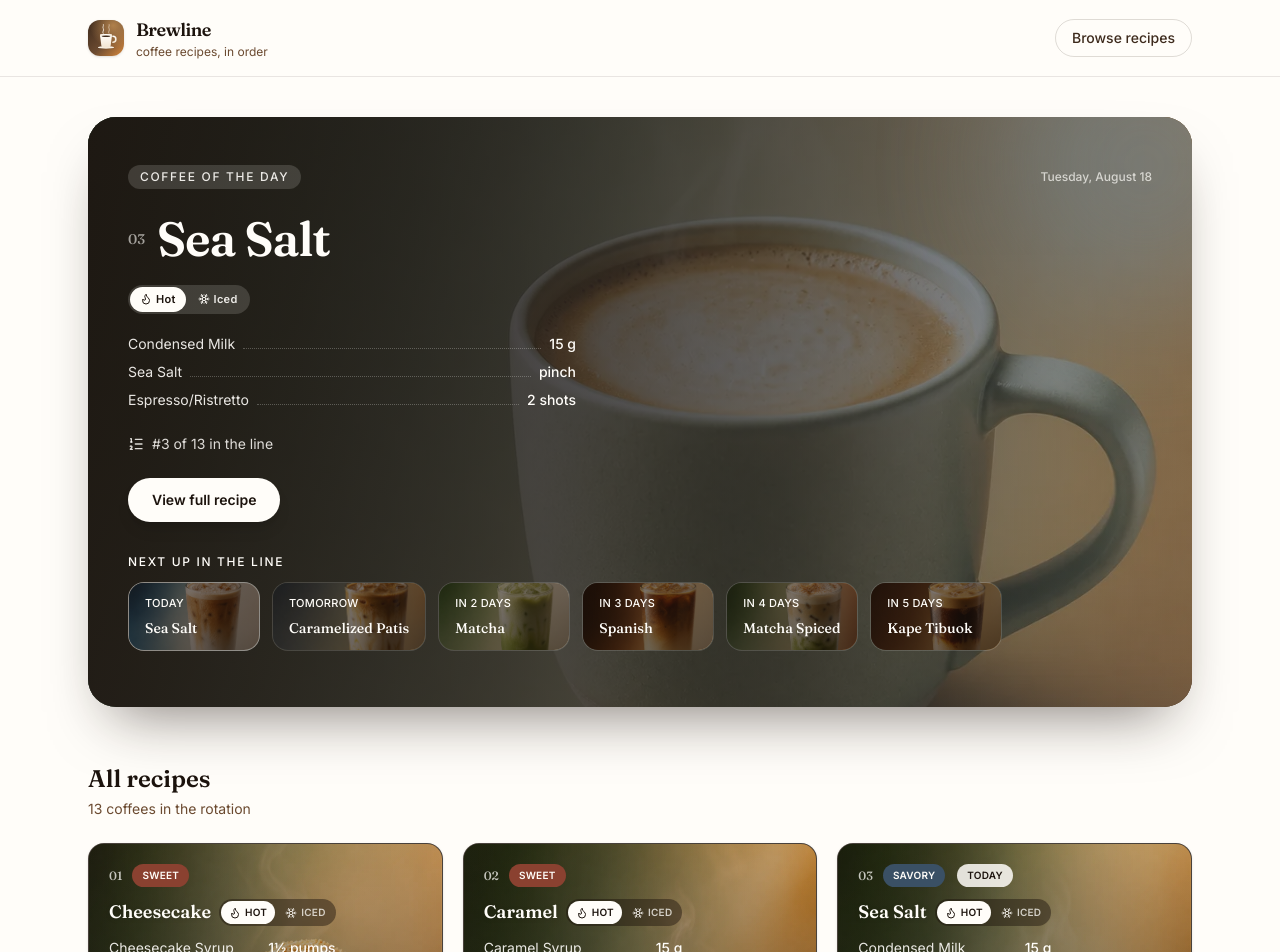
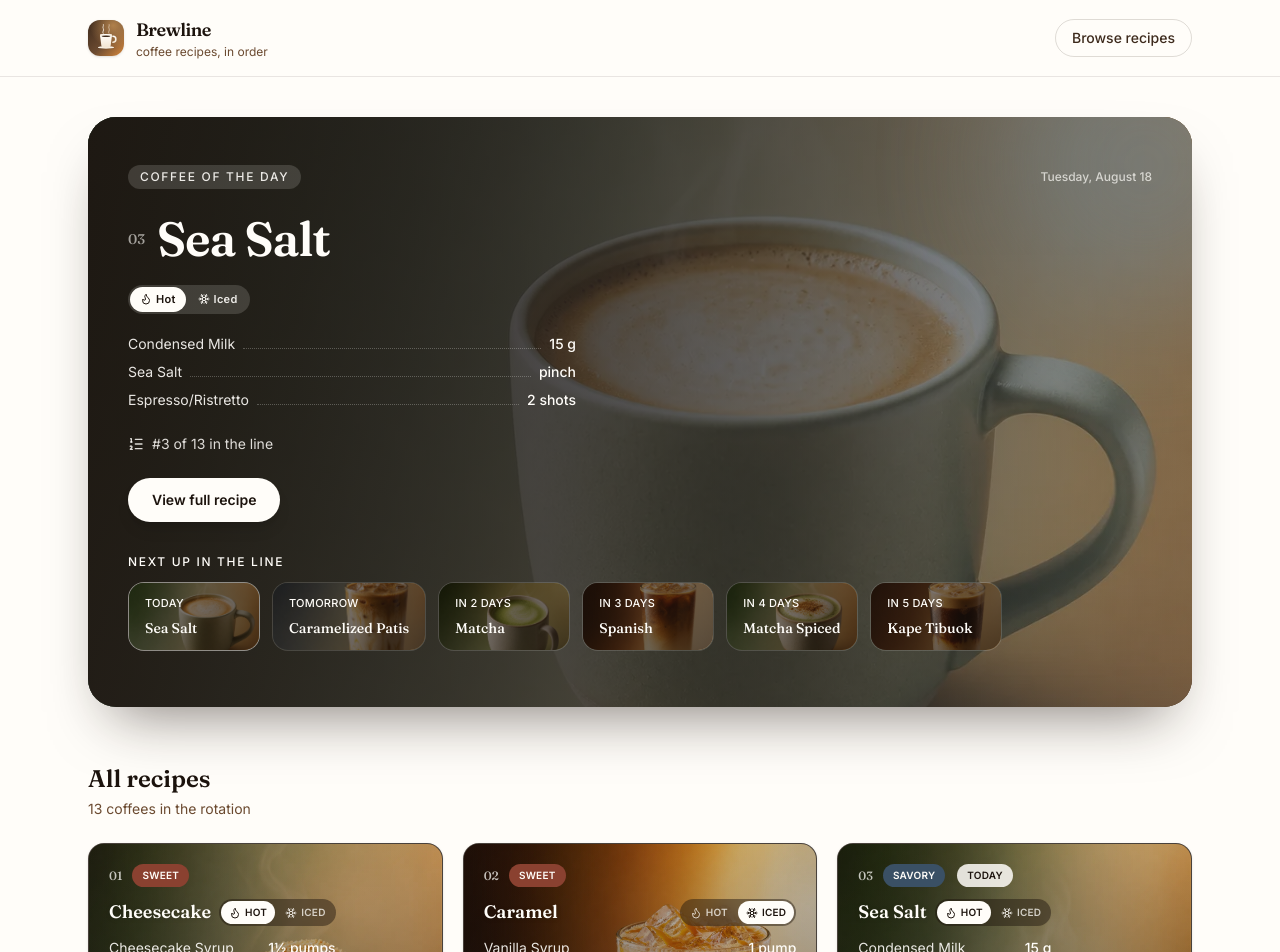
Before and after one commit to lucky0559/coffee-recipes, a React (Vite) app: page / in a window 1280 px wide. Shown: the top 952 px of the page. Built offline with nearby package versions, Linux system fonts and the light colour scheme.

Commit message:
improve rules

```diff
--- a/src/App.tsx
+++ b/src/App.tsx
@@ -1,19 +1,69 @@
-import { useMemo, useState } from "react";
+import { useEffect, useMemo, useState } from "react";
 import { Header } from "./components/Header";
 import { CoffeeOfTheDay } from "./components/CoffeeOfTheDay";
 import { RecipeGrid } from "./components/RecipeGrid";
 import { RecipeModal } from "./components/RecipeModal";
 import { recipes } from "./data/recipes";
-import { getCoffeeOfTheDay, getUpcomingQueue, queueIndexForDate } from "./lib/coffeeOfTheDay";
-import type { Recipe } from "./types";
+import {
+  defaultTemperatureForDate,
+  defaultTemperatureForRecipePosition,
+  getCoffeeOfTheDay,
+  getUpcomingQueue,
+  queueIndexForDate,
+} from "./lib/coffeeOfTheDay";
+import type { Recipe, Temperature } from "./types";
+
+interface SelectedRecipe {
+  recipe: Recipe;
+  temperature: Temperature;
+}
+
+function useCurrentDate(): Date {
+  const [today, setToday] = useState(() => new Date());
+
+  useEffect(() => {
+    let timeoutId: number;
+
+    const scheduleNextMidnight = () => {
+      const now = new Date();
+      const nextMidnight = new Date(now.getFullYear(), now.getMonth(), now.getDate() + 1);
+      timeoutId = window.setTimeout(() => {
+        setToday(new Date());
+        scheduleNextMidnight();
+      }, Math.max(1, nextMidnight.getTime() - now.getTime()));
+    };
+
+    scheduleNextMidnight();
+    return () => window.clearTimeout(timeoutId);
+  }, []);
+
+  return today;
+}
 
 function App() {
-  const [selected, setSelected] = useState<Recipe | null>(null);
+  const [selected, setSelected] = useState<SelectedRecipe | null>(null);
 
-  const today = useMemo(() => new Date(), []);
+  const today = useCurrentDate();
   const coffeeOfTheDay = useMemo(() => getCoffeeOfTheDay(recipes, today), [today]);
   const queue = useMemo(() => getUpcomingQueue(recipes, today), [today]);
   const position = useMemo(() => queueIndexForDate(recipes.length, today) + 1, [today]);
+  const defaultTemperature = useMemo(
+    () => defaultTemperatureForDate(recipes.length, today),
+    [today],
+  );
+
+  const selectRecipe = (recipe: Recipe, temperature?: Temperature) => {
+    const recipePosition = recipes.findIndex(({ id }) => id === recipe.id);
+    const scheduledTemperature =
+      recipePosition < 0
+        ? "Hot"
+        : defaultTemperatureForRecipePosition(recipes.length, recipePosition, today);
+
+    setSelected({
+      recipe,
+      temperature: temperature ?? scheduledTemperature,
+    });
+  };
 
   return (
     <div className="min-h-screen bg-cream-50">
@@ -22,21 +72,34 @@ function App() {
       <main className="mx-auto max-w-6xl px-6 pb-24 pt-10">
         <CoffeeOfTheDay
           recipe={coffeeOfTheDay}
+          date={today}
           queue={queue}
           position={position}
           total={recipes.length}
-          onSelect={setSelected}
-          onViewRecipe={() => setSelected(coffeeOfTheDay)}
+          defaultTemperature={defaultTemperature}
+          onSelect={selectRecipe}
+          onViewRecipe={(temperature) => setSelected({ recipe: coffeeOfTheDay, temperature })}
         />
 
-        <RecipeGrid recipes={recipes} todayId={coffeeOfTheDay.id} onSelect={setSelected} />
+        <RecipeGrid
+          recipes={recipes}
+          date={today}
+          todayId={coffeeOfTheDay.id}
+          onSelect={selectRecipe}
+        />
       </main>
 
       <footer className="border-t border-espresso-900/8 py-8 text-center text-xs text-espresso-500">
         Brewline — one coffee at a time, in order.
       </footer>
 
-      {selected && <RecipeModal recipe={selected} onClose={() => setSelected(null)} />}
+      {selected && (
+        <RecipeModal
+          recipe={selected.recipe}
+          initialTemperature={selected.temperature}
+          onClose={() => setSelected(null)}
+        />
+      )}
     </div>
   );
 }
--- a/src/components/CoffeeOfTheDay.tsx
+++ b/src/components/CoffeeOfTheDay.tsx
@@ -1,4 +1,4 @@
-import { useState } from "react";
+import { useEffect, useState } from "react";
 import { Flame, ListOrdered, Snowflake, Sparkles } from "lucide-react";
 import type { Recipe, Temperature } from "../types";
 import { CATEGORY_STYLES } from "../data/categories";
@@ -7,30 +7,37 @@ import { QueueStrip } from "./QueueStrip";
 
 interface CoffeeOfTheDayProps {
   recipe: Recipe;
+  date: Date;
   queue: Recipe[];
   position: number;
   total: number;
+  defaultTemperature: Temperature;
   onSelect: (recipe: Recipe) => void;
-  onViewRecipe: () => void;
+  onViewRecipe: (temperature: Temperature) => void;
 }
-
-const todayLabel = new Intl.DateTimeFormat(undefined, {
-  weekday: "long",
-  month: "long",
-  day: "numeric",
-}).format(new Date());
 
 export function CoffeeOfTheDay({
   recipe,
+  date,
   queue,
   position,
   total,
+  defaultTemperature,
   onSelect,
   onViewRecipe,
 }: CoffeeOfTheDayProps) {
   const [from, to] = CATEGORY_STYLES[recipe.category].accent;
-  const [temperature, setTemperature] = useState<Temperature>("Hot");
+  const [temperature, setTemperature] = useState<Temperature>(defaultTemperature);
+  const todayLabel = new Intl.DateTimeFormat(undefined, {
+    weekday: "long",
+    month: "long",
+    day: "numeric",
+  }).format(date);
   const build = temperature === "Iced" ? recipe.iced : recipe.hot;
+
+  useEffect(() => {
+    setTemperature(defaultTemperature);
+  }, [defaultTemperature, recipe.id]);
 
   return (
     <section
@@ -114,13 +121,13 @@ export function CoffeeOfTheDay({
 
         <button
           type="button"
-          onClick={onViewRecipe}
+          onClick={() => onViewRecipe(temperature)}
           className="mt-6 inline-flex items-center rounded-full bg-cream-50 px-6 py-3 text-sm font-semibold text-espresso-950 shadow-lg transition hover:-translate-y-0.5 hover:shadow-xl active:translate-y-0"
         >
           View full recipe
         </button>
 
-        <QueueStrip queue={queue} onSelect={onSelect} />
+        <QueueStrip queue={queue} date={date} onSelect={onSelect} />
       </div>
     </section>
   );
--- a/src/components/QueueStrip.tsx
+++ b/src/components/QueueStrip.tsx
@@ -1,9 +1,11 @@
-import type { Recipe } from "../types";
+import type { Recipe, Temperature } from "../types";
+import { defaultTemperatureForDate } from "../lib/coffeeOfTheDay";
 import { RecipeBackdrop } from "./RecipeBackdrop";
 
 interface QueueStripProps {
   queue: Recipe[];
-  onSelect: (recipe: Recipe) => void;
+  date: Date;
+  onSelect: (recipe: Recipe, temperature?: Temperature) => void;
 }
 
 const dayLabel = (offset: number) => {
@@ -12,7 +14,7 @@ const dayLabel = (offset: number) => {
   return `In ${offset} days`;
 };
 
-export function QueueStrip({ queue, onSelect }: QueueStripProps) {
+export function QueueStrip({ queue, date, onSelect }: QueueStripProps) {
   const preview = queue.slice(0, 6);
 
   return (
@@ -21,18 +23,23 @@ export function QueueStrip({ queue, onSelect }: QueueStripProps) {
         Next up in the line
       </p>
       <div className="queue-scroll flex gap-3 overflow-x-auto pb-2">
-        {preview.map((recipe, i) => (
+        {preview.map((recipe, i) => {
+          const previewDate = new Date(date);
+          previewDate.setDate(previewDate.getDate() + i);
+          const temperature = defaultTemperatureForDate(queue.length, previewDate);
+
+          return (
             <button
               key={recipe.id}
               type="button"
-            onClick={() => onSelect(recipe)}
+              onClick={() => onSelect(recipe, temperature)}
               className={`group relative flex min-w-[132px] flex-col gap-2 overflow-hidden rounded-2xl border px-4 py-3 text-left transition ${
                 i === 0
                   ? "border-cream-50/40 bg-cream-50/15"
                   : "border-cream-50/10 bg-cream-50/5 hover:border-cream-50/25 hover:bg-cream-50/10"
               }`}
             >
-            <RecipeBackdrop recipeId={recipe.id} temperature="Iced" surface="queue" />
+              <RecipeBackdrop recipeId={recipe.id} temperature={temperature} surface="queue" />
               <span className="relative z-10 text-[11px] font-medium uppercase tracking-wide text-espresso-50/55">
                 {dayLabel(i)}
               </span>
@@ -40,7 +47,8 @@ export function QueueStrip({ queue, onSelect }: QueueStripProps) {
                 {recipe.name}
               </span>
             </button>
-        ))}
+          );
+        })}
       </div>
     </div>
   );
--- a/src/components/RecipeCard.tsx
+++ b/src/components/RecipeCard.tsx
@@ -1,4 +1,4 @@
-import { useState } from "react";
+import { useEffect, useState } from "react";
 import { Snowflake, Flame } from "lucide-react";
 import type { Recipe, Temperature } from "../types";
 import { CATEGORY_STYLES } from "../data/categories";
@@ -7,18 +7,23 @@ import { RecipeBackdrop } from "./RecipeBackdrop";
 interface RecipeCardProps {
   recipe: Recipe;
   isToday: boolean;
-  onSelect: (recipe: Recipe) => void;
+  defaultTemperature: Temperature;
+  onSelect: (recipe: Recipe, temperature?: Temperature) => void;
 }
 
-export function RecipeCard({ recipe, isToday, onSelect }: RecipeCardProps) {
+export function RecipeCard({ recipe, isToday, defaultTemperature, onSelect }: RecipeCardProps) {
   const { pill } = CATEGORY_STYLES[recipe.category];
-  const [temperature, setTemperature] = useState<Temperature>("Hot");
+  const [temperature, setTemperature] = useState<Temperature>(defaultTemperature);
   const build = temperature === "Iced" ? recipe.iced : recipe.hot;
+
+  useEffect(() => {
+    setTemperature(defaultTemperature);
+  }, [defaultTemperature]);
 
   return (
     <button
       type="button"
-      onClick={() => onSelect(recipe)}
+      onClick={() => onSelect(recipe, temperature)}
       className="group relative flex min-h-[350px] flex-col overflow-hidden rounded-2xl border border-cream-50/20 bg-espresso-950 text-left shadow-sm transition-[translate,box-shadow] duration-300 ease-out hover:-translate-y-1 hover:shadow-lg motion-reduce:transition-none motion-reduce:hover:translate-y-0"
     >
       <RecipeBackdrop recipeId={recipe.id} temperature={temperature} surface="card" />
--- a/src/components/RecipeGrid.tsx
+++ b/src/components/RecipeGrid.tsx
@@ -1,13 +1,15 @@
-import type { Recipe } from "../types";
+import type { Recipe, Temperature } from "../types";
+import { defaultTemperatureForRecipePosition } from "../lib/coffeeOfTheDay";
 import { RecipeCard } from "./RecipeCard";
 
 interface RecipeGridProps {
   recipes: Recipe[];
+  date: Date;
   todayId: string;
-  onSelect: (recipe: Recipe) => void;
+  onSelect: (recipe: Recipe, temperature?: Temperature) => void;
 }
 
-export function RecipeGrid({ recipes, todayId, onSelect }: RecipeGridProps) {
+export function RecipeGrid({ recipes, date, todayId, onSelect }: RecipeGridProps) {
   return (
     <section id="recipes" className="mt-14 scroll-mt-24">
       <div className="mb-6 flex items-end justify-between">
@@ -21,11 +23,12 @@ export function RecipeGrid({ recipes, todayId, onSelect }: RecipeGridProps) {
         </div>
       </div>
       <div className="grid grid-cols-1 gap-5 sm:grid-cols-2 lg:grid-cols-3">
-        {recipes.map((recipe) => (
+        {recipes.map((recipe, position) => (
           <RecipeCard
             key={recipe.id}
             recipe={recipe}
             isToday={recipe.id === todayId}
+            defaultTemperature={defaultTemperatureForRecipePosition(recipes.length, position, date)}
             onSelect={onSelect}
           />
         ))}
--- a/src/components/RecipeModal.tsx
+++ b/src/components/RecipeModal.tsx
@@ -6,14 +6,19 @@ import { RecipeBackdrop } from "./RecipeBackdrop";
 
 interface RecipeModalProps {
   recipe: Recipe;
+  initialTemperature: Temperature;
   onClose: () => void;
 }
 
-export function RecipeModal({ recipe, onClose }: RecipeModalProps) {
+export function RecipeModal({ recipe, initialTemperature, onClose }: RecipeModalProps) {
   const closeRef = useRef<HTMLButtonElement>(null);
   const [from, to] = CATEGORY_STYLES[recipe.category].accent;
-  const [temperature, setTemperature] = useState<Temperature>("Hot");
+  const [temperature, setTemperature] = useState<Temperature>(initialTemperature);
   const build = temperature === "Iced" ? recipe.iced : recipe.hot;
+
+  useEffect(() => {
+    setTemperature(initialTemperature);
+  }, [initialTemperature, recipe.id]);
 
   useEffect(() => {
     closeRef.current?.focus();
--- a/src/lib/coffeeOfTheDay.ts
+++ b/src/lib/coffeeOfTheDay.ts
@@ -1,4 +1,4 @@
-import type { Recipe } from "../types";
+import type { Recipe, Temperature } from "../types";
 
 // Anchored so the rotation lands on Matcha on 2026-08-20, per house request.
 const ROTATION_EPOCH_UTC = Date.UTC(2026, 7, 16);
@@ -25,6 +25,40 @@ export function queueIndexForDate(recipeCount: number, date: Date): number {
   return offset < 0 ? offset + recipeCount : offset;
 }
 
+/**
+ * The default build alternates within each recipe rotation. The first
+ * rotation starts Hot; each new rotation flips its starting build so a
+ * reset can begin Iced when the current rotation ends on Iced (including
+ * the current 13-recipe rotation).
+ */
+export function defaultTemperatureForRecipePosition(
+  recipeCount: number,
+  positionInRotation: number,
+  date: Date,
+): Temperature {
+  if (recipeCount <= 0) return "Hot";
+
+  const elapsedDays = daysSinceEpoch(date);
+  const rotationIndex = Math.floor(elapsedDays / recipeCount);
+  const normalizedPosition = ((positionInRotation % recipeCount) + recipeCount) % recipeCount;
+  const alternatingPosition = rotationIndex + normalizedPosition;
+
+  return alternatingPosition % 2 === 0 ? "Hot" : "Iced";
+}
+
+export function defaultTemperatureForDate(
+  recipeCount: number,
+  date: Date,
+): Temperature {
+  if (recipeCount <= 0) return "Hot";
+
+  return defaultTemperatureForRecipePosition(
+    recipeCount,
+    queueIndexForDate(recipeCount, date),
+    date,
+  );
+}
+
 export function getCoffeeOfTheDay(recipes: Recipe[], date: Date = new Date()): Recipe {
   return recipes[queueIndexForDate(recipes.length, date)];
 }
```
Also changed, not shown: 4 other files (tests, documents, lock files or other folders). Lines whose indentation alone changed are shown as unchanged.
